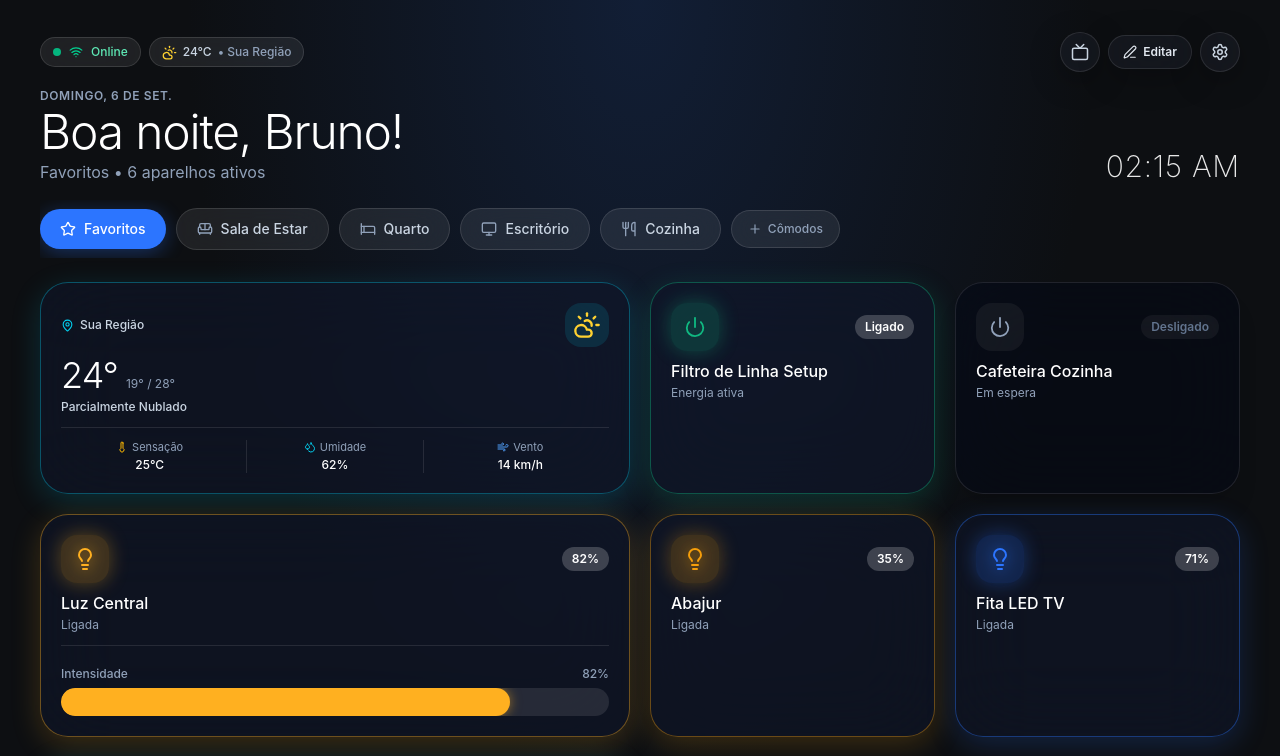
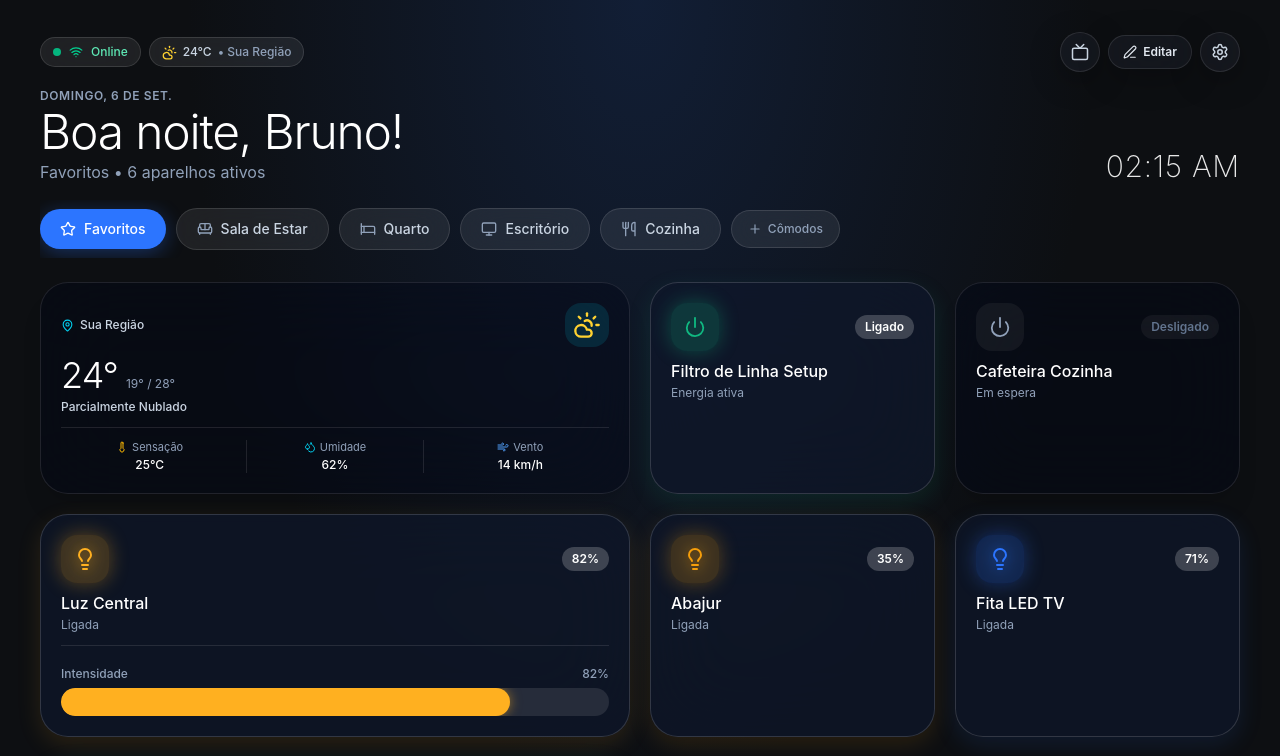
Before and after one commit to brunnogama/koti, a React (Vite) app: page / in a window 1280 px wide. Shown: the top 756 px of the page. Built offline with nearby package versions, Linux system fonts and the light colour scheme; no server answers.

Commit message:
style: remove colored border outlines from cards and buttons in favor of clean One UI frosted glass border

```diff
--- a/src/components/oneui/OneUICard.tsx
+++ b/src/components/oneui/OneUICard.tsx
@@ -48,14 +48,13 @@ export const OneUICard: React.FC<OneUICardProps> = ({
       onClick={!isEditMode ? onClick : undefined}
       className={`relative group rounded-[28px] p-5 transition-all duration-300 select-none overflow-hidden tv-focusable ${colSpanClass} ${
         isActive
-          ? 'bg-slate-900/60 border-white/20'
+          ? 'bg-slate-900/70 border-white/15'
           : 'bg-slate-950/40 border-white/10'
       } backdrop-blur-2xl border shadow-xl hover:border-white/25 hover:shadow-2xl active:scale-[0.98] ${className}`}
       style={
         isActive
           ? {
-              boxShadow: `0 8px 30px ${activeGlowColor}33`,
-              borderColor: `${activeGlowColor}66`,
+              boxShadow: `0 8px 24px ${activeGlowColor}1f`,
             }
           : undefined
       }
--- a/src/components/widgets/WeatherWidget.tsx
+++ b/src/components/widgets/WeatherWidget.tsx
@@ -75,7 +75,7 @@ export const WeatherWidget: React.FC<WeatherWidgetProps> = ({
   return (
     <OneUICard
       size={config.size}
-      isActive={true}
+      isActive={false}
       activeGlowColor={accentColor}
       isEditMode={isEditMode}
       isFavorite={config.isFavorite}
--- a/src/index.css
+++ b/src/index.css
@@ -53,8 +53,8 @@
 .oneui-glass-active {
   background: rgba(44, 117, 255, 0.25);
   backdrop-filter: blur(24px);
-  border: 1px solid rgba(44, 117, 255, 0.5);
-  box-shadow: 0 0 20px rgba(44, 117, 255, 0.3);
+  border: 1px solid rgba(255, 255, 255, 0.15);
+  box-shadow: 0 0 20px rgba(44, 117, 255, 0.2);
 }
 
 /* TV D-Pad Focus Ring */
```
